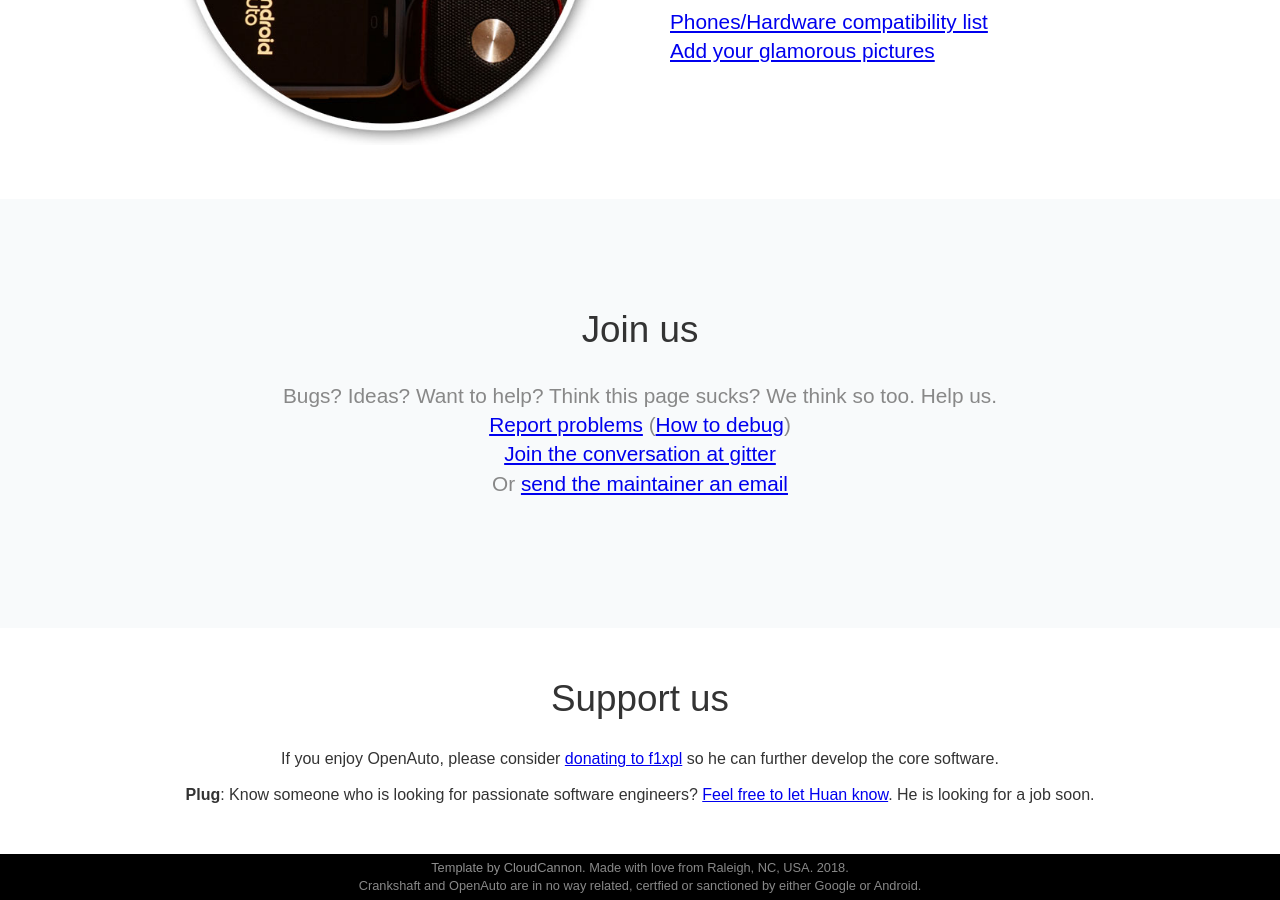
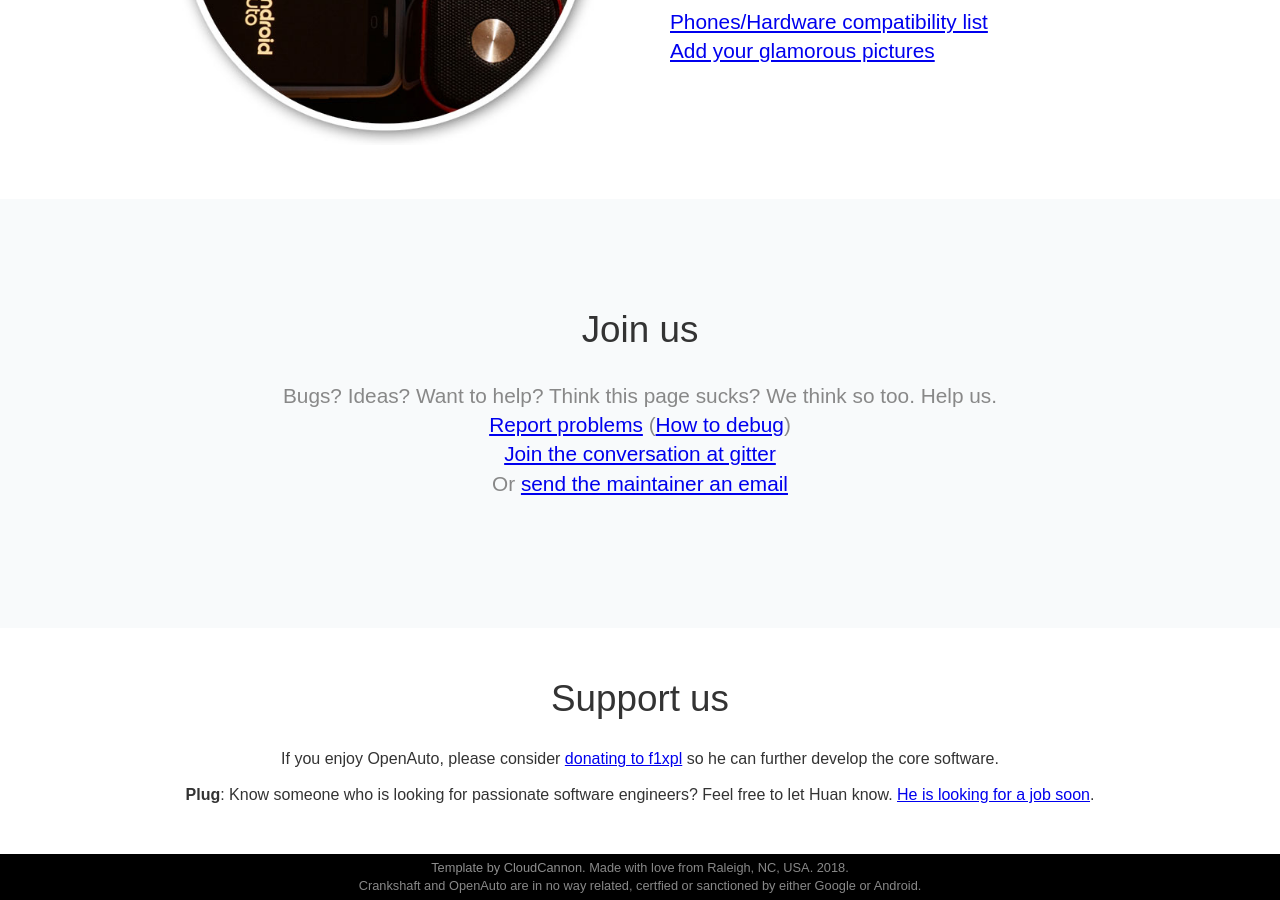
Before and after one commit to opencardev/getcrankshaft.github.io, a Jekyll site: the page built from index.html, in a window 1280 px wide and 900 px high, scrolled down 1465 px. Built offline with Jekyll 4.4.1, drawn with Linux system fonts in a browser that asks for light colours; part of the change alters nothing that is shown.

```diff
--- a/index.html
+++ b/index.html
@@ -74,7 +74,7 @@ title: Crankshaft = Raspberry Pi 💖 Android Auto
 	<div class="donate">
 		If you enjoy OpenAuto, please consider <a href="https://www.paypal.com/cgi-bin/webscr?cmd=_s-xclick&hosted_button_id=R4HXE5ESDR4U4" target="_blank">donating to f1xpl</a> so he can further develop the core software.<br />
 		<br />
-		<strong>Plug</strong>: Know someone who is looking for passionate software engineers? <a href="mailto:webreg@tnhh.net">Feel free to let Huan know</a>. He is looking for a job soon.
+		<strong>Plug</strong>: Know someone who is looking for passionate software engineers? Feel free to let Huan know. <a href="https://www.linkedin.com/in/huantruong/" target="_blank">He is looking for a job soon</a>.
 	</div>
 </div>
 <!--
```
